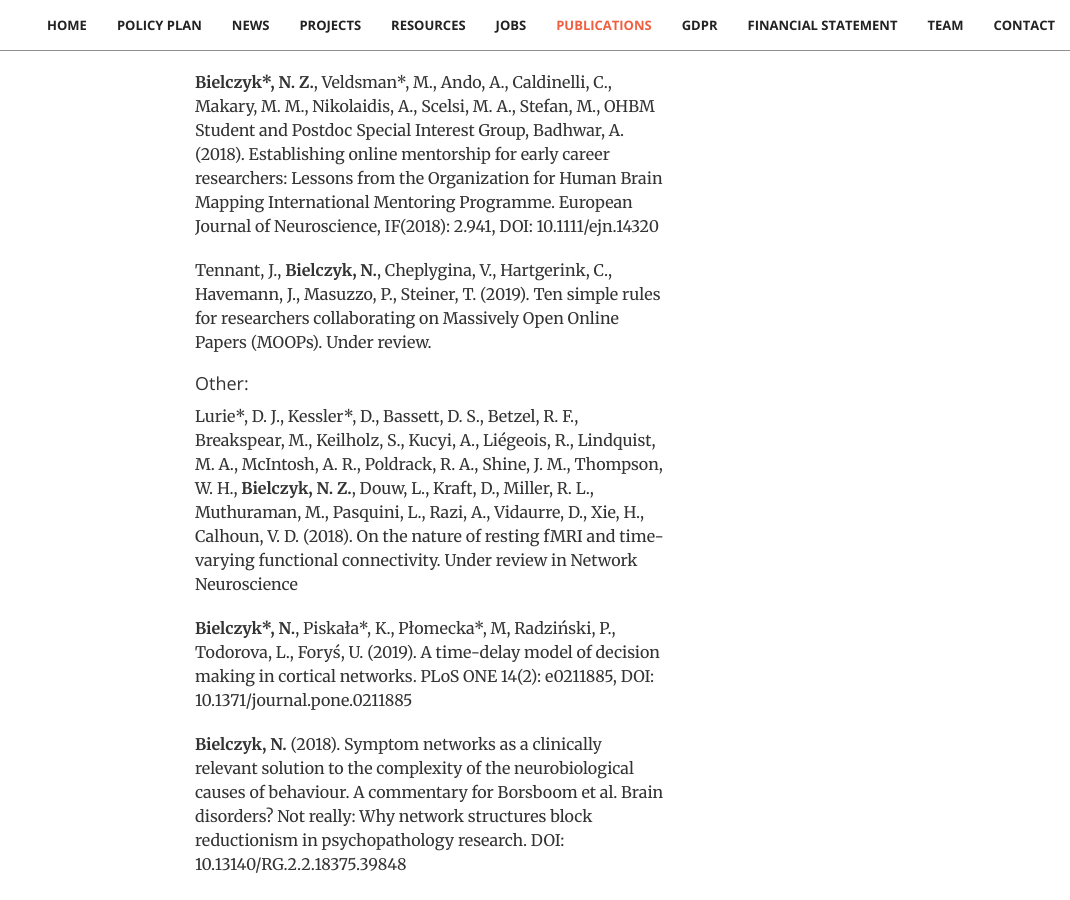
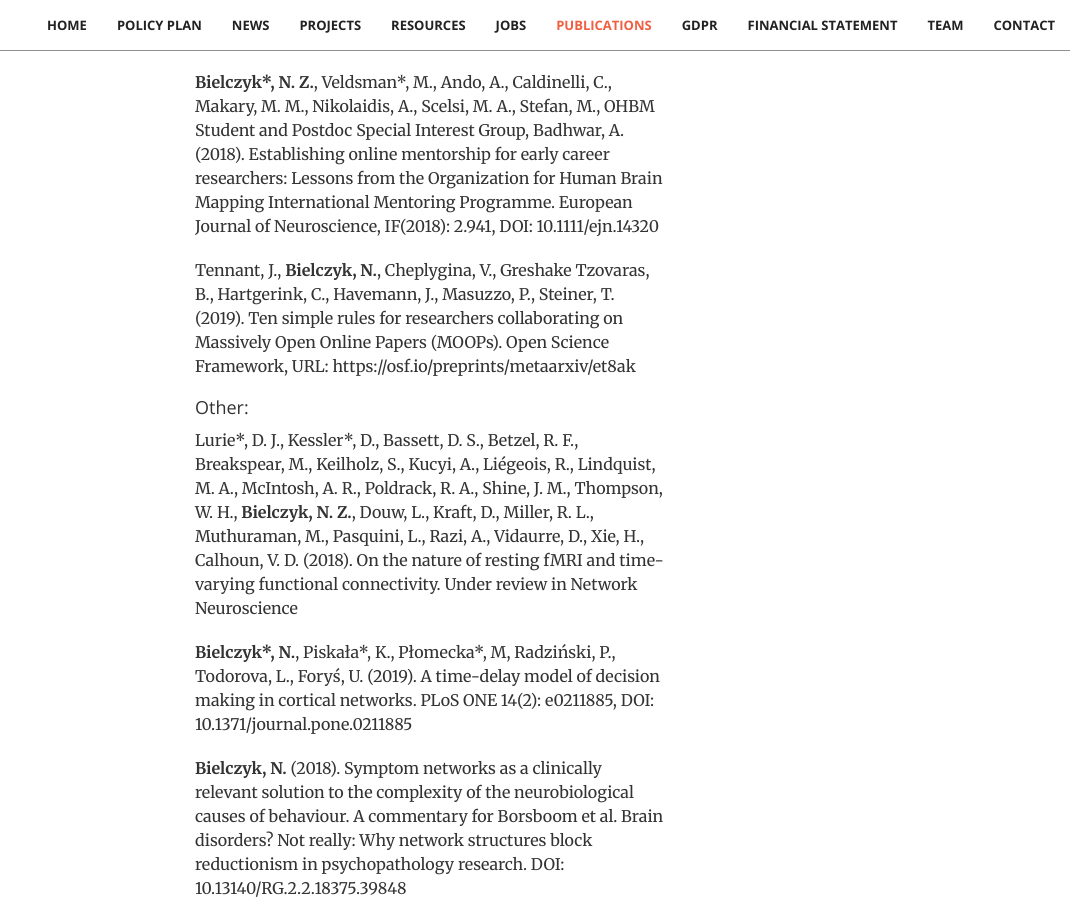
Before and after one commit to stichting-solaris/stichting-solaris.github.io, a Jekyll site: the page built from index.html, in a window 1280 px wide and 900 px high, scrolled down 11471 px. Shown: the whole window, without its empty margins (210-1280 px from the left). Built offline with Jekyll 4.4.1, drawn with Linux system fonts in a browser that asks for light colours.

Commit message:
Update publications.html

```diff
--- a/_includes/publications.html
+++ b/_includes/publications.html
@@ -27,8 +27,9 @@
                     IF(2018): 2.941, DOI: 10.1111/ejn.14320</p>
                 <p></p>
 
-                <p>Tennant, J., <b>Bielczyk, N.</b>, Cheplygina, V., Hartgerink, C., Havemann, J., Masuzzo, P., Steiner, T. (2019).
-                    Ten simple rules for researchers collaborating on Massively Open Online Papers (MOOPs). Under review.
+                <p>Tennant, J., <b>Bielczyk, N.</b>, Cheplygina, V., Greshake Tzovaras, B., Hartgerink, C., Havemann, J., Masuzzo, P., Steiner, T. (2019).
+                    Ten simple rules for researchers collaborating on Massively Open Online Papers (MOOPs).
+                    Open Science Framework, URL: https://osf.io/preprints/metaarxiv/et8ak
                 <p></p>
 
 
```
